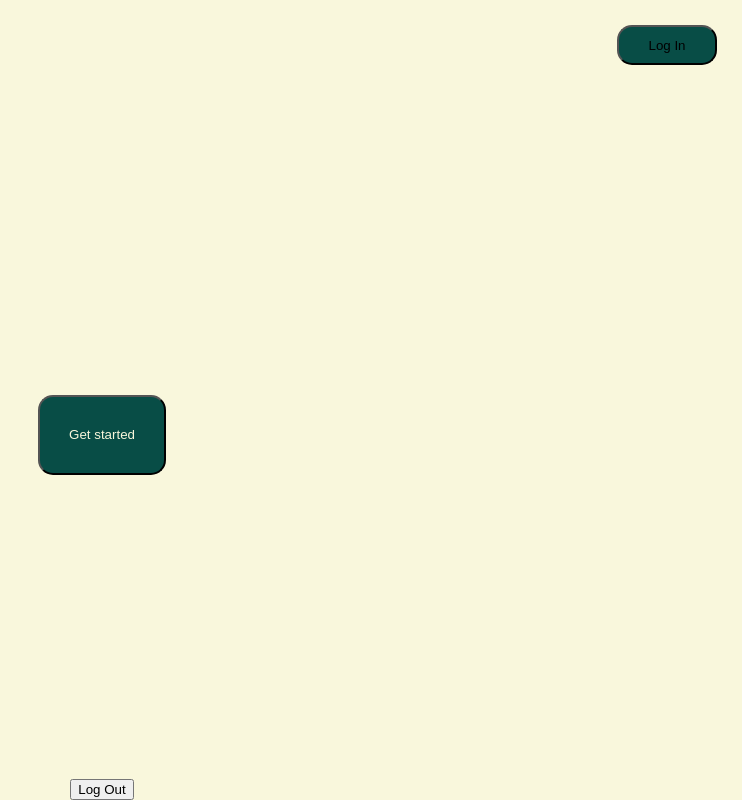
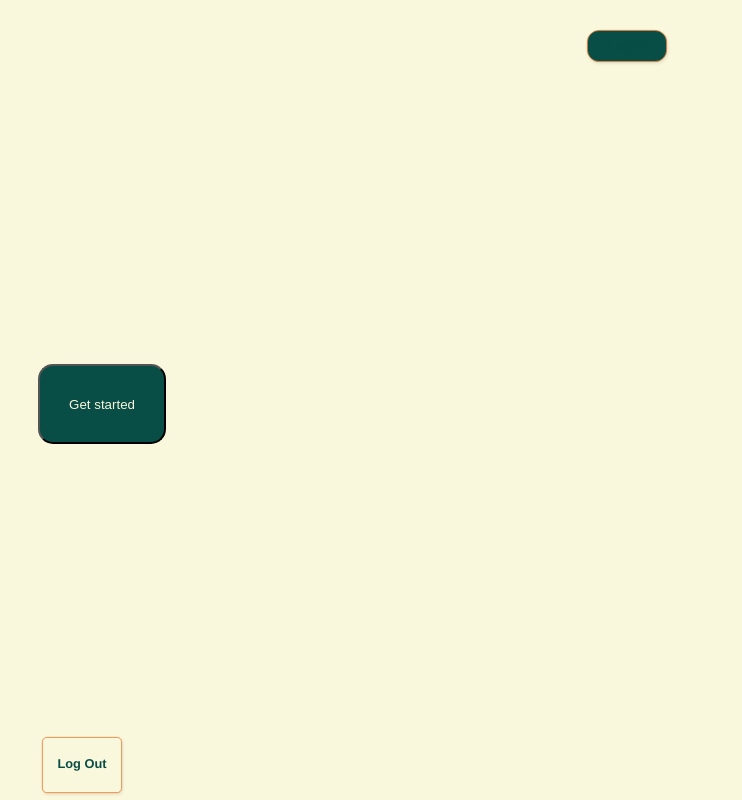
Before and after one commit to SchoolOfCode/bc13_final-project_front-end-amb, a React (Create React App) app: page / in a window 1280 px wide. Shown: the top 800 px of the page, without its empty margins (538-1280 px from the left). Built offline with nearby package versions, Linux system fonts and the light colour scheme.

Commit message:
login/logout buttons

```diff
--- /dev/null
+++ b/src/components/AuthButtons/AuthButtons.tsx
@@ -0,0 +1,17 @@
+import LoginButton from "../LoginButton/LoginButton"
+import LogoutButton from "../LogoutButton/LogoutButton"
+import { useAuth0 } from '@auth0/auth0-react'
+
+
+
+const AuthButtons = () => {
+
+    const { user, isAuthenticated, getAccessTokenSilently} = useAuth0()
+
+
+    return <>
+    {isAuthenticated ? <LogoutButton/> : <LoginButton/>}
+    </>
+}
+
+export default AuthButtons
--- a/src/components/LoginButton/LoginButton.tsx
+++ b/src/components/LoginButton/LoginButton.tsx
@@ -6,7 +6,7 @@ const LoginButton = () => {
 
 
 
-  return <button onClick={() => loginWithRedirect()}>Log In</button>;
+  return <button className ="button-24" onClick={() => loginWithRedirect()}>Log In</button>;
 };
 
 export default LoginButton;
--- a/src/components/LogoutButton/LogoutButton.tsx
+++ b/src/components/LogoutButton/LogoutButton.tsx
@@ -5,7 +5,7 @@ const LogoutButton = () => {
   const { logout } = useAuth0();
 
   return (
-    <button onClick={() => logout({ returnTo: window.location.origin })}>
+    <button className ="button-24" onClick={() => logout({ returnTo: window.location.origin })}>
       Log Out
     </button>
   );
--- a/src/components/NavBar/NavBar.tsx
+++ b/src/components/NavBar/NavBar.tsx
@@ -1,6 +1,7 @@
 // import react from "react";
 //import {  Link } from "react-router-dom";
 import './NavBar.css';
+import AuthButtons from '../AuthButtons/AuthButtons';
 
 
 
@@ -15,7 +16,10 @@ const Navbar= () =>{
 			<li className="menu-item">
 				{/* <Link to="/viewTripsPage">View Trips</Link> */}
 			</li>
-			<button className ="button-24">Log in</button>
+			<div>
+			<AuthButtons/>
+			</div>
+			{/* <button className ="button-24">Log in</button> */}
 		</nav>
 	 );
 	 };
```
